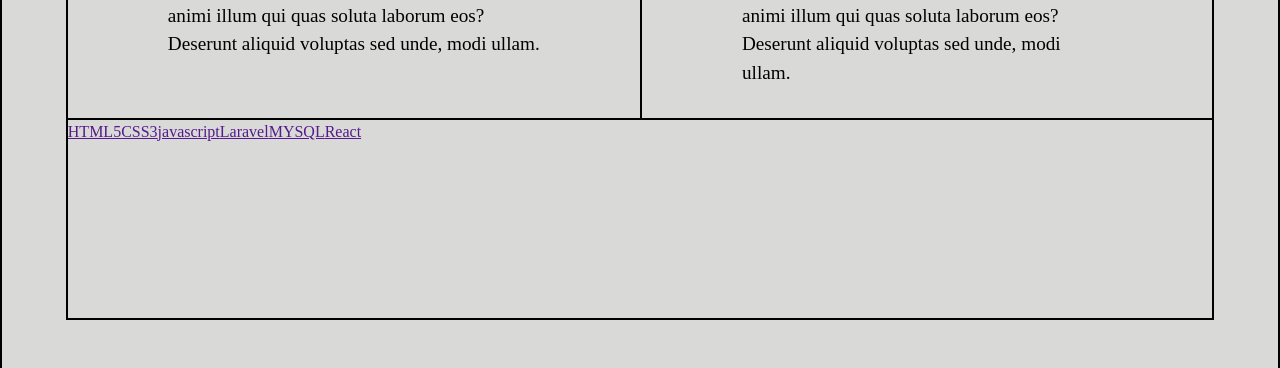
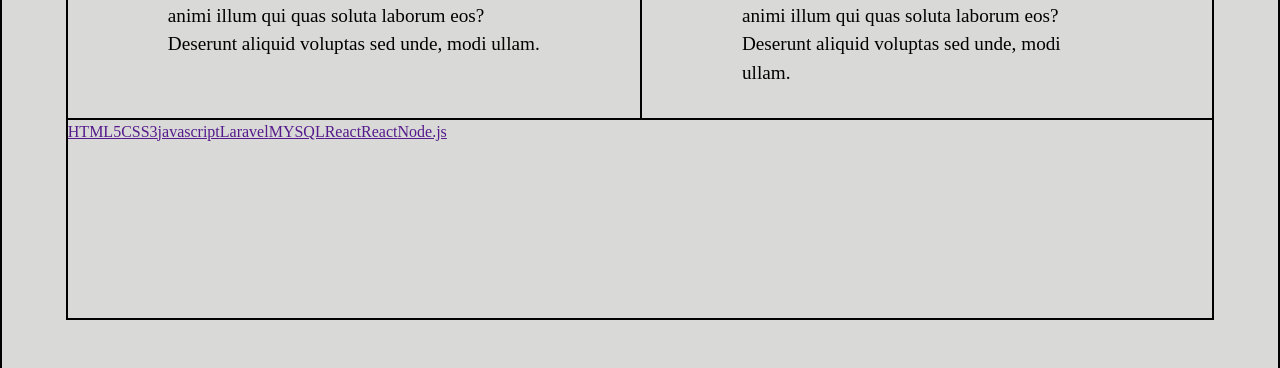
Before and after one commit to gerardojgarcia/navigation_two, a website built with Parcel: page index.html in a window 1280 px wide. Shown: the part 1540-1908 px from the top of the page. Built offline with nearby package versions, Linux system fonts and the light colour scheme; a web font is replaced by a local one.

Commit message:
new commit

```diff
--- a/index.html
+++ b/index.html
@@ -112,6 +112,8 @@
                     <a href="" id="box_button" class="box_button4">Laravel</a>
                     <a href="" id="box_button" class="box_button5">MYSQL</a>
                     <a href="" id="box_button" class="box_button6">React</a>
+                    <a href="" id="box_button" class="box_button7">React</a>
+                    <a href="" id="box_button" class="box_button8">Node.js</a>
                 </div>
 
 
```
Also changed, not shown: dist/index.html.
